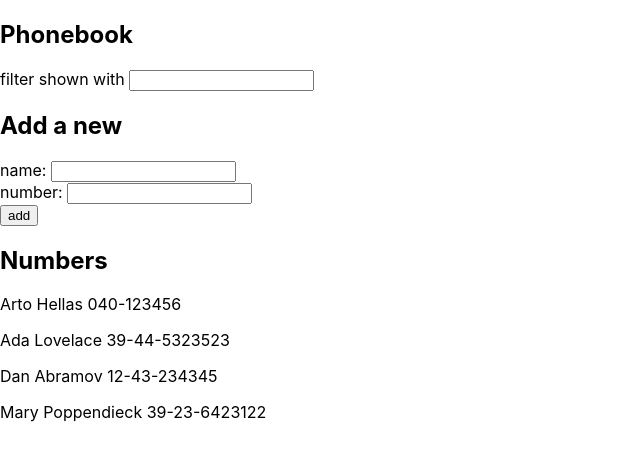
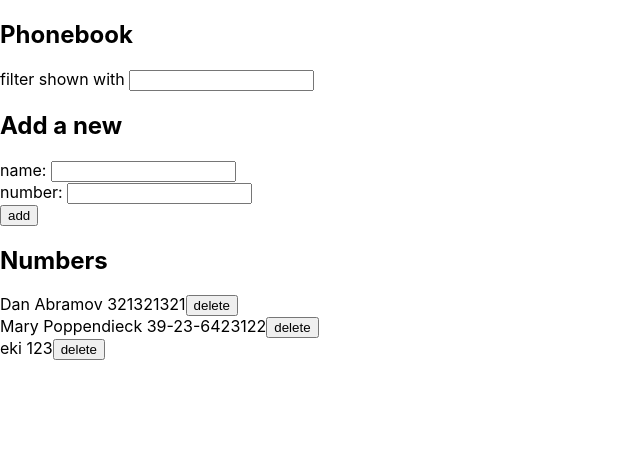
Before and after one commit to evahteri/Full-Stack-Open, a React (Create React App) app in the folder Osa2/puhelinluettelo/: page / in a window 1280 px wide. Shown: the top 460 px of the page, without its empty margins (0-640 px from the left). Built offline with nearby package versions, Linux system fonts and the light colour scheme; data requests are answered from the project's data file.

Commit message:
2.15 done

```diff
--- a/Osa2/puhelinluettelo/db.json
+++ b/Osa2/puhelinluettelo/db.json
@@ -1,24 +1,19 @@
 {
-    "persons":[
-      {
-        "name": "Arto Hellas",
-        "number": "040-123456",
-        "id": 1
-      },
-      {
-        "name": "Ada Lovelace",
-        "number": "39-44-5323523",
-        "id": 2
-      },
+  "persons": [
     {
       "name": "Dan Abramov",
-        "number": "12-43-234345",
+      "number": "321321321",
       "id": 3
     },
     {
       "name": "Mary Poppendieck",
       "number": "39-23-6423122",
       "id": 4
+    },
+    {
+      "name": "eki",
+      "number": "123",
+      "id": 11
     }
   ]
 }
--- a/Osa2/puhelinluettelo/src/App.js
+++ b/Osa2/puhelinluettelo/src/App.js
@@ -1,12 +1,11 @@
 import { useState, useEffect } from 'react'
-import axios from 'axios'
+import personService from './services/persons'
 
 const Person = (props) => {
   return (
     <div>
-      <p>
         {props.person.name} {props.person.number}
-      </p>
+      <button onClick={() => props.deleteAction(props.person)}>delete</button>
     </div>
   )
 
@@ -30,11 +29,11 @@ const PersonForm = (props) => {
   )
 }
 
-const Persons = ({persons, filter}) => (
+const Persons = ({persons, filter, deleteAction}) => (
   <div>
     {persons.filter(person => person.name.toLowerCase().includes(filter)).map(
       person => (
-        <Person key={person.name} person={person} />
+        <Person key={person.name} person={person} deleteAction={deleteAction} />
       )
     )}
   </div>
@@ -55,24 +54,55 @@ const App = () => {
   const [persons, setPersons] = useState([])
 
   useEffect(() => {
-    console.log('effect')
-    axios
-      .get('http://localhost:3001/persons')
-      .then(response => {
-        console.log('promise fulfilled')
-        setPersons(response.data)
-      })
+    personService.getAll()
+    .then(initialPersons => {
+      setPersons(initialPersons)
+    }
+    )
   }, [])
+
+  const updateName = () => {
+    const person = persons.find(person => person.name === newName)
+    const personObject = {
+      name: newName,
+      number: newNumber
+    }
+    console.log(person.id)
+    personService.updatePerson(person.id, personObject).then(
+      returnedPerson => {
+        setPersons(persons.map(p => p.id !== person.id ? p: returnedPerson))
+      }
+    )
+  }
 
 
   const addName = (event) => {
     event.preventDefault()
     if (persons.find(person => person.name === newName)) {
-      return (alert(`${newName} is already added to phonebook`))
+      if (window.confirm(`${newName} is already added to phonebook, replace the old number with a new one?`))
+      return updateName()
     }
+    else {
+      const personObject = {
+        name: newName,
+        number: newNumber
+      }
+      personService.addPerson(personObject).then(
+        returnedPerson => {
+          setPersons(persons.concat(returnedPerson))
+        }
+      )
+    }
+    setNewName('')
+  }
 
-    setPersons(persons.concat({ name: newName, number: newNumber}))
-    setNewName('')
+  const deleteName = person => {
+    if (!window.confirm(`delete ${person.name}?`)) return
+    (
+      personService.removePerson(person.id).then(
+        setPersons(persons.filter(name => name.id !== person.id))
+      )
+    )
   }
 
   const handleNameChange = (event) => {
@@ -103,7 +133,7 @@ const App = () => {
       action={addName}/>
       <h2>Numbers</h2>
       <div>
-      <Persons filter={newFilter} persons={persons}/>
+      <Persons filter={newFilter} persons={persons} deleteAction={deleteName}/>
       </div>
     </div>
   )
--- /dev/null
+++ b/Osa2/puhelinluettelo/src/services/persons.js
@@ -0,0 +1,25 @@
+import axios from 'axios'
+const baseUrl = 'http://localhost:3001/persons'
+
+const getAll = () => {
+    const request = axios.get(baseUrl)
+    return request.then(response => response.data)
+}
+
+const addPerson = newObject => {
+    const request = axios.post(baseUrl, newObject)
+    return request.then(response => response.data)
+}
+
+const removePerson = id => {
+    const request = axios.delete(`${baseUrl}/${id}`)
+    return request
+}
+
+const updatePerson = (id, newObject) => {
+    const request = axios.put(`${baseUrl}/${id}`, newObject)
+    return request.then(response => response.data)
+}
+
+
+export default { getAll, addPerson, removePerson, updatePerson }
```
Lines whose indentation alone changed are shown as unchanged.
